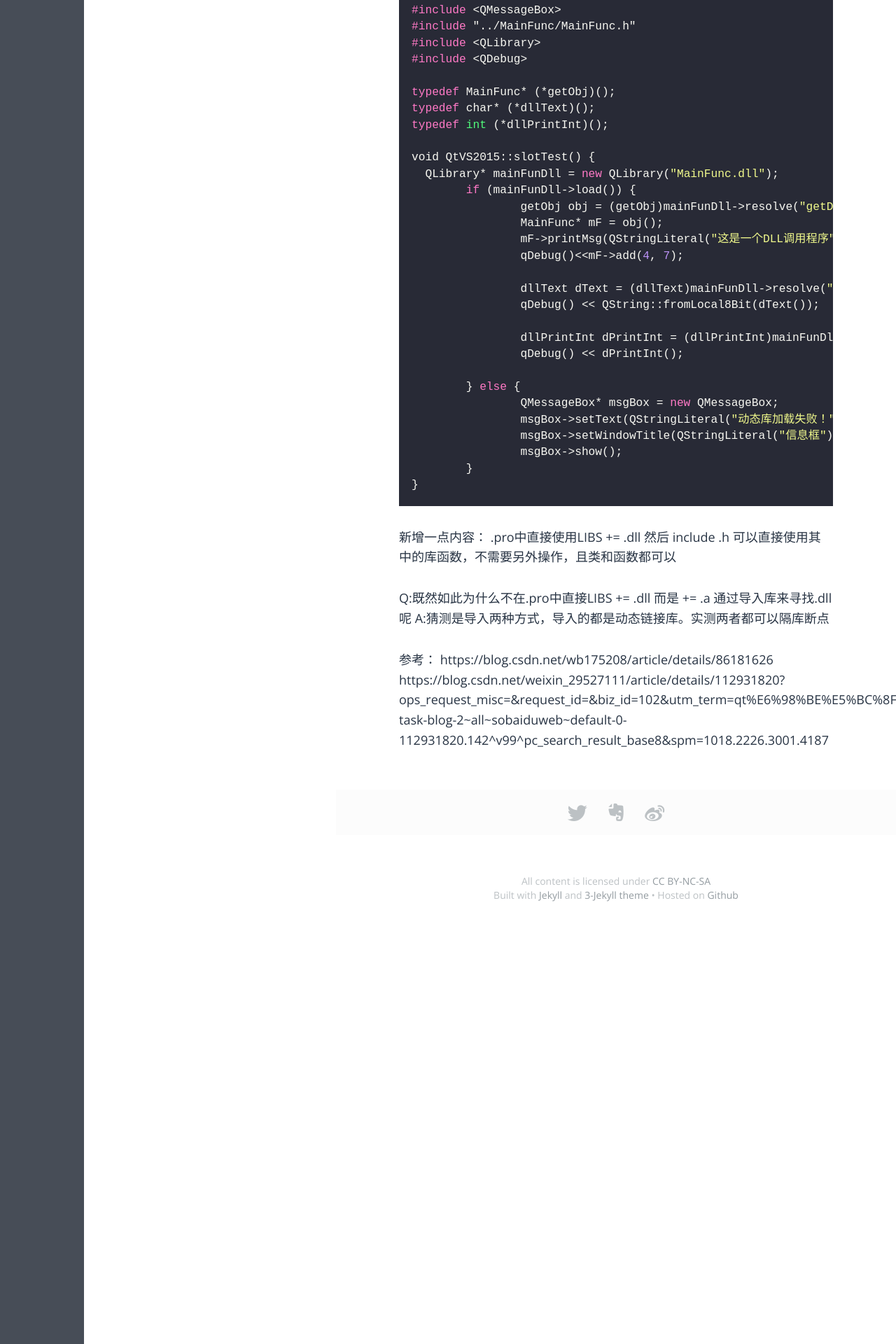
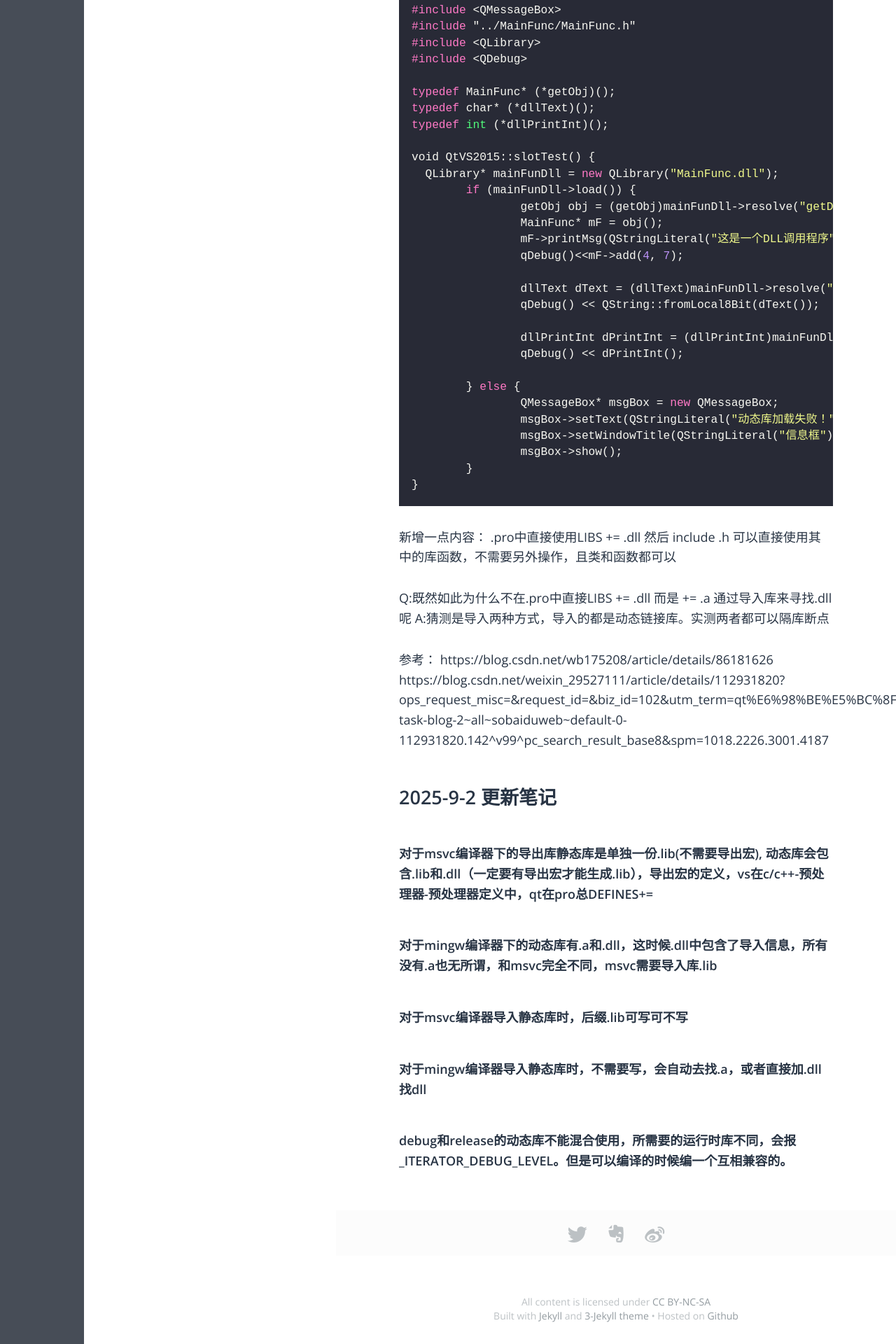
Before and after one commit to aliangaaa/aliangaaa.github.io, a Jekyll site: the page built from _posts/QT/2023-12-28-库详解.md, in a window 1280 px wide. Shown: the part 1232-3152 px from the top of the page at 70% size. Built offline with Jekyll 4.4.1, drawn with Linux system fonts in a browser that asks for light colours; some web fonts are replaced.

Commit message:
Update 2023-12-28-库详解.md

```diff
--- a/_posts/QT/2023-12-28-库详解.md
+++ b/_posts/QT/2023-12-28-库详解.md
@@ -82,3 +82,10 @@ A:猜测是导入两种方式，导入的都是动态链接库。实测两者都
 参考：
 https://blog.csdn.net/wb175208/article/details/86181626
 https://blog.csdn.net/weixin_29527111/article/details/112931820?ops_request_misc=&request_id=&biz_id=102&utm_term=qt%E6%98%BE%E5%BC%8F%E8%B0%83%E7%94%A8dll%20%E5%B9%B6%E4%B8%94dll%E4%B8%AD%E6%9C%89%E7%B1%BB&utm_medium=distribute.pc_search_result.none-task-blog-2~all~sobaiduweb~default-0-112931820.142^v99^pc_search_result_base8&spm=1018.2226.3001.4187
+
+## 2025-9-2 更新笔记
+#### 对于msvc编译器下的导出库静态库是单独一份.lib(不需要导出宏), 动态库会包含.lib和.dll（一定要有导出宏才能生成.lib），导出宏的定义，vs在c/c++-预处理器-预处理器定义中，qt在pro总DEFINES+=
+#### 对于mingw编译器下的动态库有.a和.dll，这时候.dll中包含了导入信息，所有没有.a也无所谓，和msvc完全不同，msvc需要导入库.lib
+#### 对于msvc编译器导入静态库时，后缀.lib可写可不写
+#### 对于mingw编译器导入静态库时，不需要写，会自动去找.a，或者直接加.dll找dll
+#### debug和release的动态库不能混合使用，所需要的运行时库不同，会报_ITERATOR_DEBUG_LEVEL。但是可以编译的时候编一个互相兼容的。
```
